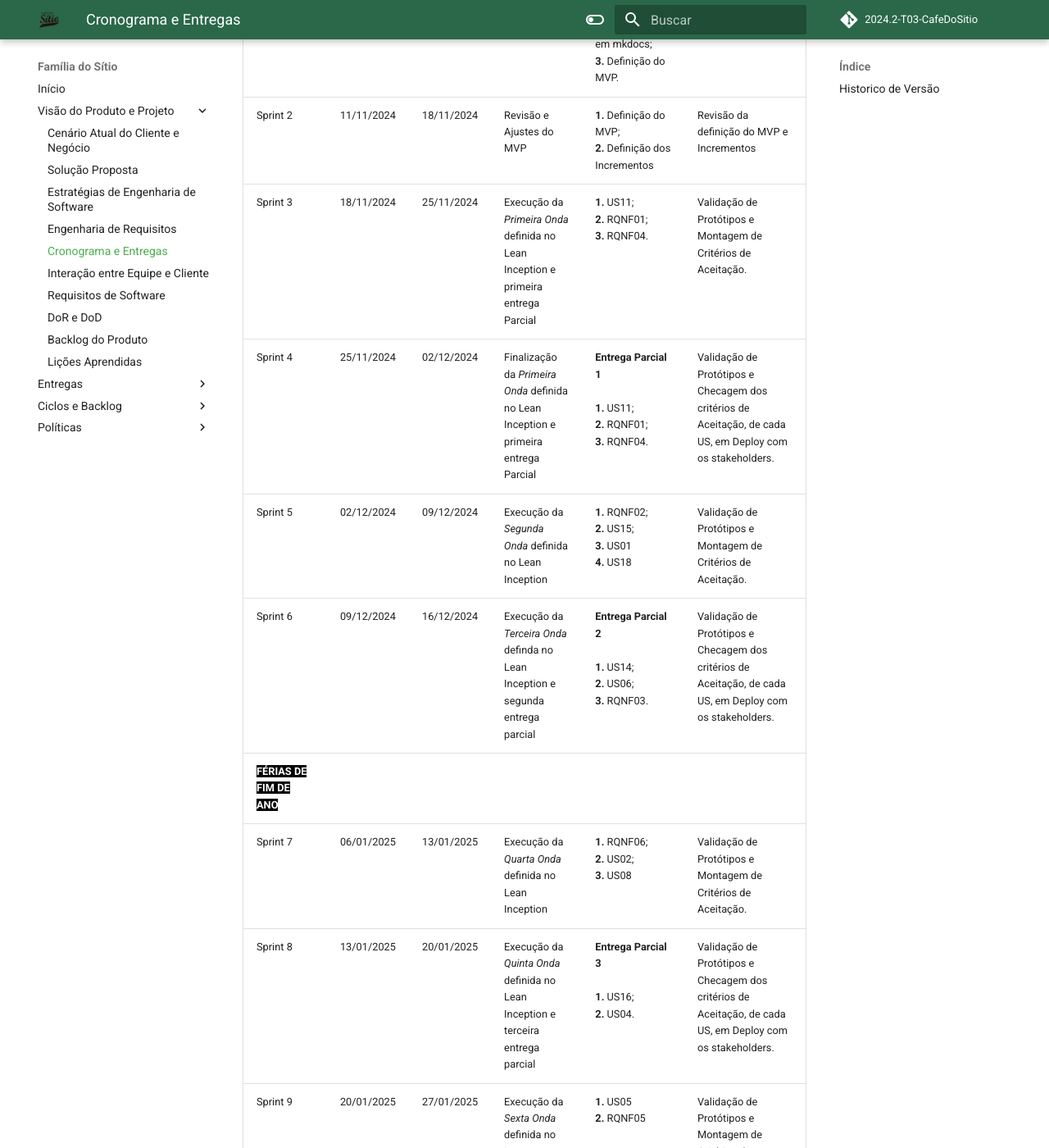
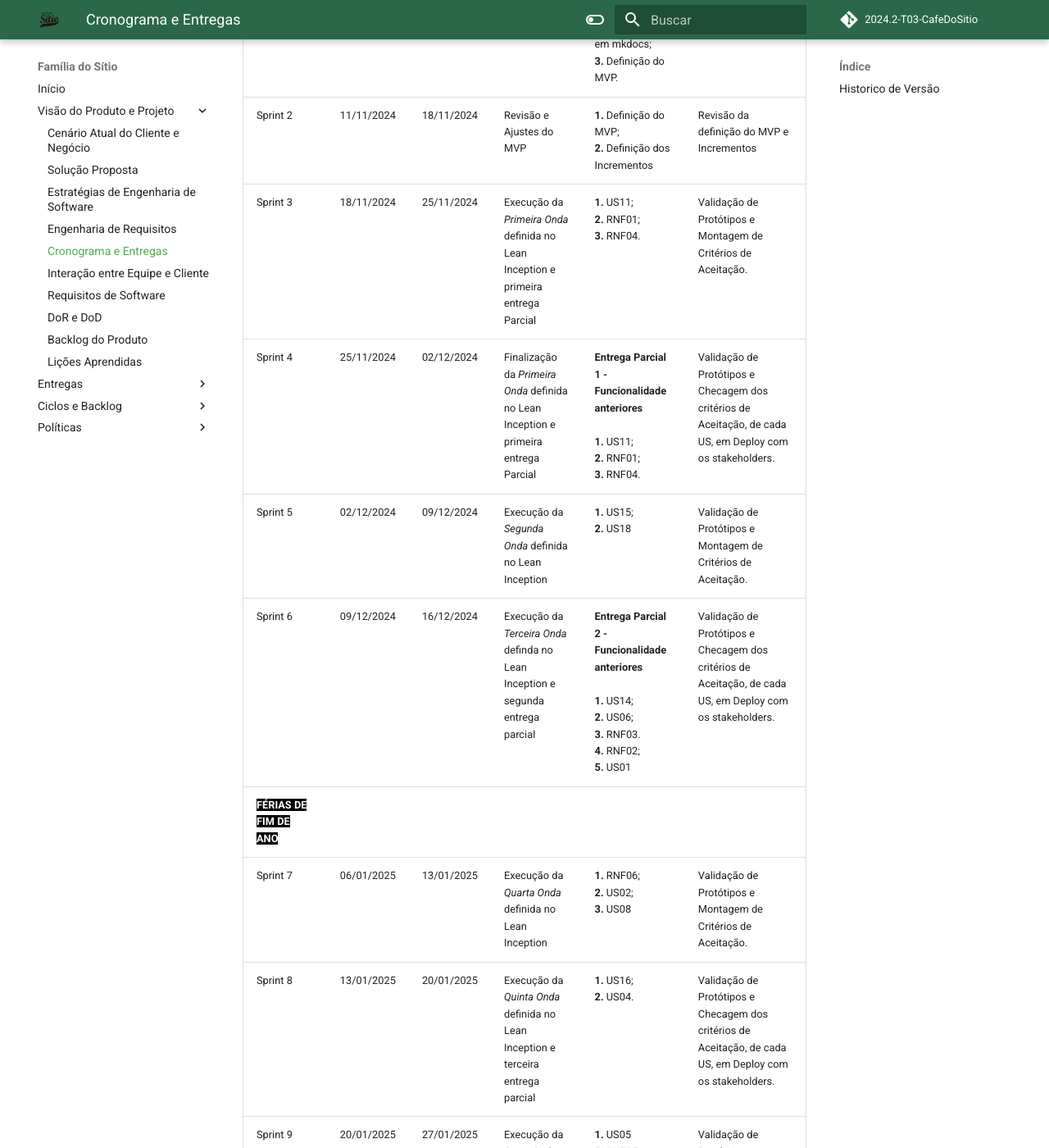
Before and after one commit to mdsreq-fga-unb/2024.2-T03-CafeDoSitio, an MkDocs documentation site: the page built from docs/sections/2-docPage/5-cronogramaEntregas.md, in a window 1280 px wide and 1400 px high, scrolled down 430 px. Shown: the whole window at 82% size. Built offline with MkDocs 1.6.1 and Material for MkDocs 9.7.7, drawn with Linux system fonts in a browser that asks for light colours; comment, search, counter and statistics services are not loaded; some of the changed text lies outside the part shown.

```diff
--- a/docs/sections/2-docPage/5-cronogramaEntregas.md
+++ b/docs/sections/2-docPage/5-cronogramaEntregas.md
@@ -7,15 +7,15 @@
 ----- | ------ | --- | ----------------- | ------------------ | -----------------------------
 Sprint 1 | 04/11/2024 | 11/11/2024 | Elicitação de Requisitos e Definição do Backlog | **1.** Definição do Backlog Inicial priorizado; <br> **2.** Configuração do ambiente de documentação em mkdocs; <br> **3.** Definição do MVP.    | Revisão do Backlog e da Priorização.
 Sprint 2 | 11/11/2024 | 18/11/2024 | Revisão e Ajustes do MVP | **1.** Definição do MVP; <br> **2.** Definição dos Incrementos | Revisão da definição do MVP e Incrementos
-Sprint 3 | 18/11/2024 | 25/11/2024 | Execução da _Primeira Onda_ definida no Lean Inception e primeira entrega Parcial | **1.** US11; <br> **2.** RQNF01; <br> **3.** RQNF04. | Validação de Protótipos e Montagem de Critérios de Aceitação.
-Sprint 4 | 25/11/2024 | 02/12/2024 | Finalização da _Primeira Onda_ definida no Lean Inception e primeira entrega Parcial | **Entrega Parcial 1** <br><br> **1.** US11; <br> **2.** RQNF01; <br> **3.** RQNF04. | Validação de Protótipos e Checagem dos critérios de Aceitação, de cada US, em Deploy com os stakeholders.
-Sprint 5 | 02/12/2024 | 09/12/2024 | Execução da _Segunda Onda_ definida no Lean Inception  | **1.** RQNF02; <br> **2.** US15; <br> **3.** US01 <br> **4.** US18 | Validação de Protótipos e Montagem de Critérios de Aceitação.
-Sprint 6 | 09/12/2024 | 16/12/2024 | Execução da _Terceira Onda_ definda no Lean Inception e segunda entrega parcial | **Entrega Parcial 2** <br><br> **1.** US14; <br> **2.** US06; <br> **3.** RQNF03. | Validação de Protótipos e Checagem dos critérios de Aceitação, de cada US, em Deploy com os stakeholders.
+Sprint 3 | 18/11/2024 | 25/11/2024 | Execução da _Primeira Onda_ definida no Lean Inception e primeira entrega Parcial | **1.** US11; <br> **2.** RNF01; <br> **3.** RNF04. | Validação de Protótipos e Montagem de Critérios de Aceitação.
+Sprint 4 | 25/11/2024 | 02/12/2024 | Finalização da _Primeira Onda_ definida no Lean Inception e primeira entrega Parcial | **Entrega Parcial 1 - Funcionalidade anteriores** <br><br> **1.** US11; <br> **2.** RNF01; <br> **3.** RNF04. | Validação de Protótipos e Checagem dos critérios de Aceitação, de cada US, em Deploy com os stakeholders.
+Sprint 5 | 02/12/2024 | 09/12/2024 | Execução da _Segunda Onda_ definida no Lean Inception  | **1.** US15; <br> **2.** US18 | Validação de Protótipos e Montagem de Critérios de Aceitação.
+Sprint 6 | 09/12/2024 | 16/12/2024 | Execução da _Terceira Onda_ definda no Lean Inception e segunda entrega parcial | **Entrega Parcial 2 - Funcionalidade anteriores** <br><br> **1.** US14; <br> **2.** US06; <br> **3.** RNF03. <br> **4.** RNF02; <br> **5.** US01 | Validação de Protótipos e Checagem dos critérios de Aceitação, de cada US, em Deploy com os stakeholders.
 <span style="background-color: black; color: white;">**FÉRIAS DE FIM DE ANO**</span>
-Sprint 7 | 06/01/2025 | 13/01/2025 | Execução da _Quarta Onda_ definida no Lean Inception | **1.** RQNF06; <br> **2.** US02; <br> **3.** US08 <br> | Validação de Protótipos e Montagem de Critérios de Aceitação.
-Sprint 8 | 13/01/2025 | 20/01/2025 | Execução da _Quinta Onda_ definida no Lean Inception e terceira entrega parcial | **Entrega Parcial 3** <br><br> **1.** US16; <br> **2.** US04. | Validação de Protótipos e Checagem dos critérios de Aceitação, de cada US, em Deploy com os stakeholders.
-Sprint 9 | 20/01/2025 | 27/01/2025 | Execução da _Sexta Onda_ definida no Lean Inception | **1.** US05 <br> **2.** RQNF05 | Validação de Protótipos e Montagem de Critérios de Aceitação.
-Sprint 10| 27/01/2025 | 03/02/2025 | Execução da _Sétima Onda_ definida no Lean Inception e quarta entrega parcial | **Entrega Parcial 4** <br><br> **1.** US19. | Validação de Protótipos e Checagem dos critérios de Aceitação, de cada US, em Deploy com os stakeholders.
+Sprint 7 | 06/01/2025 | 13/01/2025 | Execução da _Quarta Onda_ definida no Lean Inception | **1.** RNF06; <br> **2.** US02; <br> **3.** US08 <br> | Validação de Protótipos e Montagem de Critérios de Aceitação.
+Sprint 8 | 13/01/2025 | 20/01/2025 | Execução da _Quinta Onda_ definida no Lean Inception e terceira entrega parcial | **1.** US16; <br> **2.** US04. | Validação de Protótipos e Checagem dos critérios de Aceitação, de cada US, em Deploy com os stakeholders.
+Sprint 9 | 20/01/2025 | 27/01/2025 | Execução da _Sexta Onda_ definida no Lean Inception | **1.** US05 <br> **2.** RNF05 | Validação de Protótipos e Montagem de Critérios de Aceitação.
+Sprint 10| 27/01/2025 | 03/02/2025 | Execução da _Sétima Onda_ definida no Lean Inception e quarta entrega parcial | **Entrega Parcial 3 - Funcionalidade anteriores** <br><br> **1.** US19. <br> **2.** RNF07 | Validação de Protótipos e Checagem dos critérios de Aceitação, de cada US, em Deploy com os stakeholders.
 Sprint 11| 03/02/2025 | 10/02/2025 | Deploy do Software, Revisão | **Entrega Final** <br><br> **1.** Lançamento oficial da plataforma em domínio público; <br> **2.** Ajustes finais no Software | Homologação do Cliente e Aprovação da Conclusão do Desenvolvimento.
 
 O cronograma acima poderá sofrer alterações ao longo do desenvolvimento do projeto da Família do Sítio.
```
